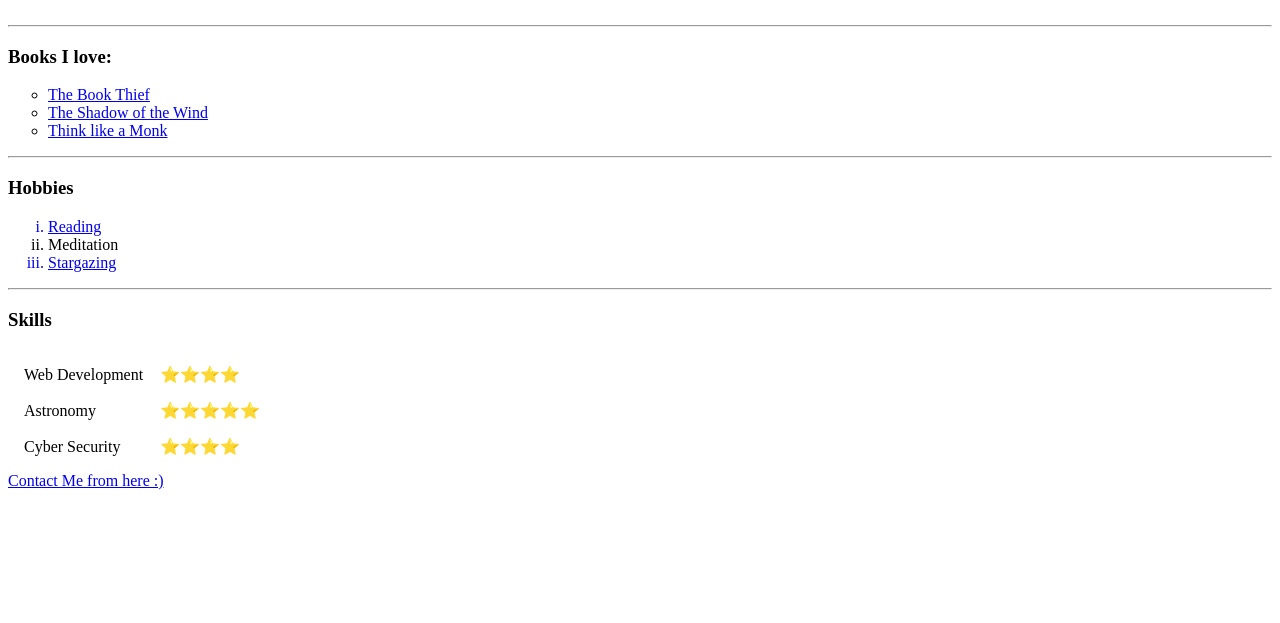
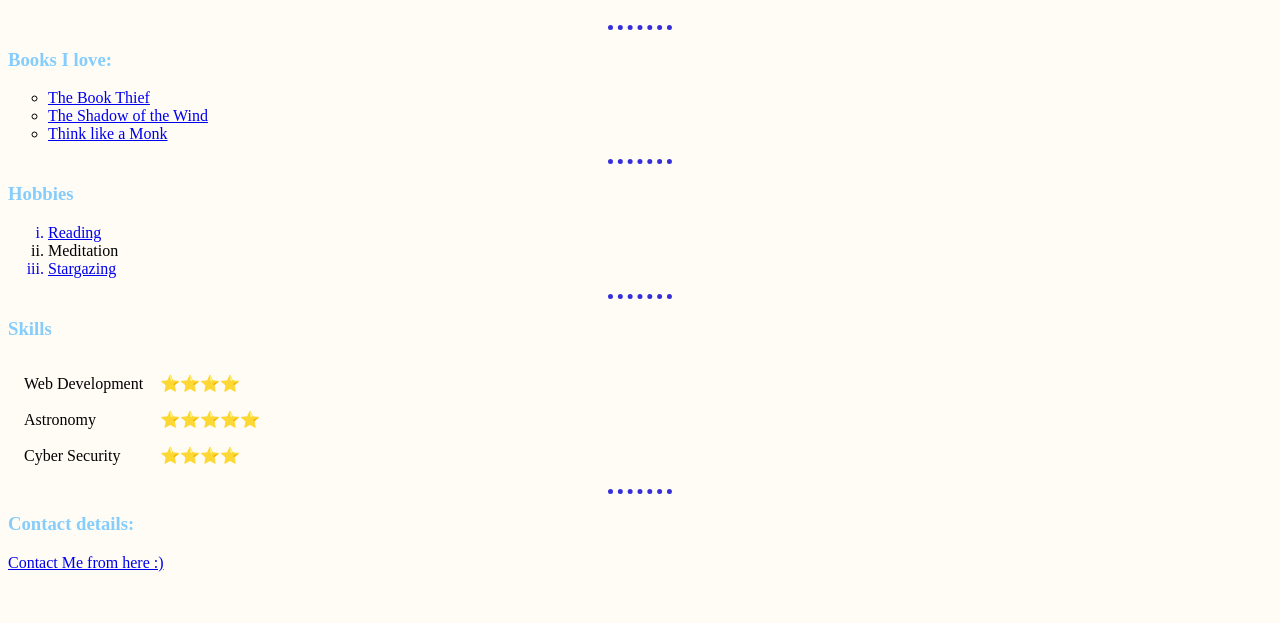
Before and after one commit to Bhargav166/Bio, a plain HTML site: page src/bio.html in a window 1280 px wide. Shown: the part 177-800 px from the top of the page. Drawn offline with Linux system fonts and the light colour scheme.

Commit message:
css added

```diff
--- a/src/bio.html
+++ b/src/bio.html
@@ -6,6 +6,7 @@
     <meta http-equiv="X-UA-Compatible" content="IE=edge">
     <meta name="viewport" content="width=device-width, initial-scale=1.0">
     <title>Bhargav's Homepage</title>
+    <link rel="stylesheet" href="./css/bio.css">
 </head>
 
 <body>
@@ -55,6 +56,8 @@
             <td>⭐⭐⭐⭐</td>
         </tr>
     </table>
+    <hr>
+    <h3>Contact details:</h3>
     <a href="/Bio/src/contact.html">Contact Me from here :)</a>
 
 </body>
--- /dev/null
+++ b/src/css/bio.css
@@ -0,0 +1,15 @@
+body {
+    background-color: #fffbf5;
+}
+
+hr {
+    background-color: none;
+    border-style: dotted none none;
+    border-width: 5px;
+    width: 5%;
+    border-color: #362FD9;
+}
+
+h1, h3 {
+    color: #85CDFD;
+}
```
Also changed, not shown: src/contact.html (+1 -0 lines).
